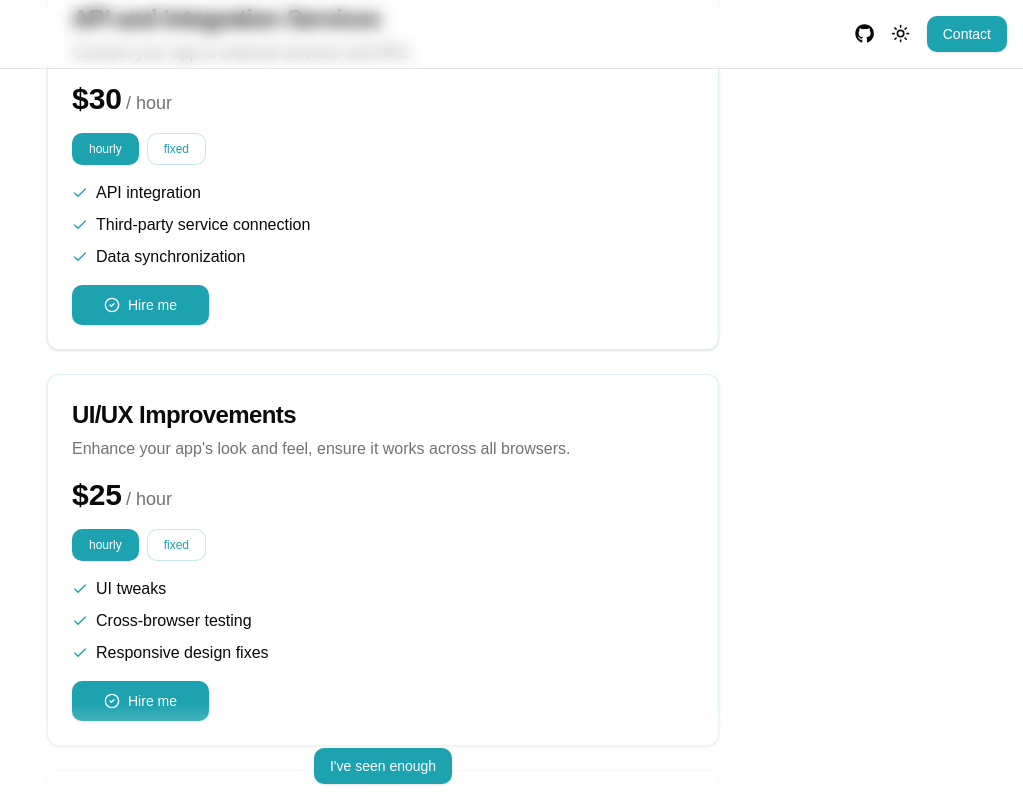
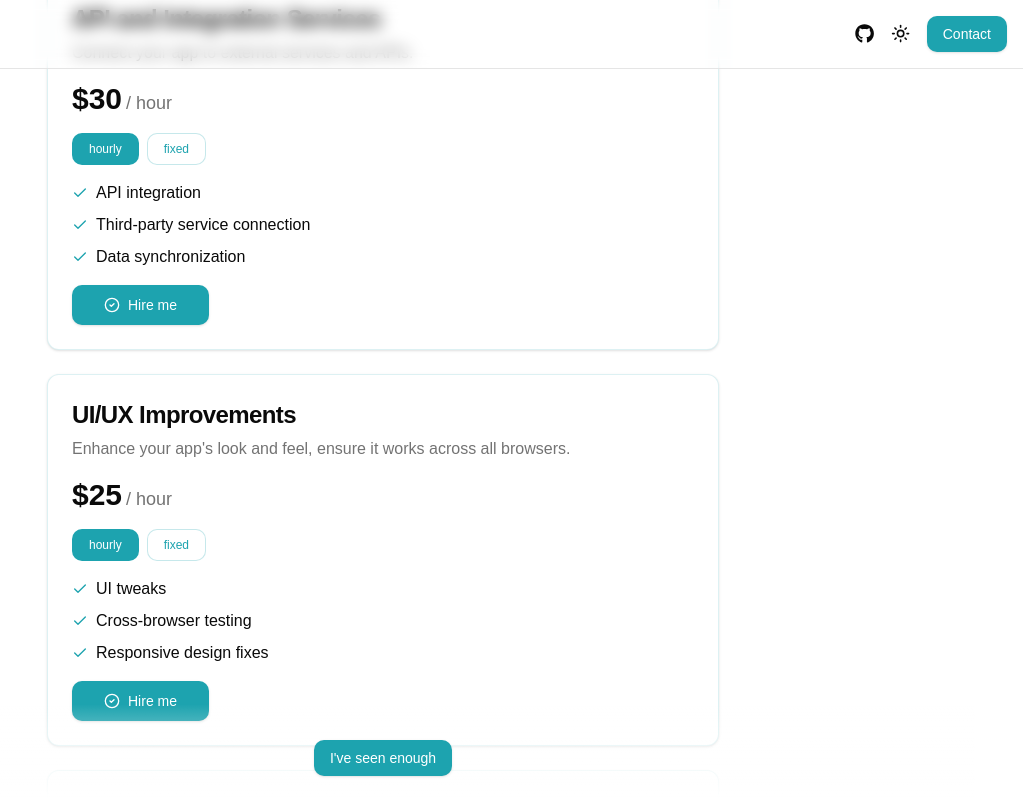
Before and after one commit to mazeincoding/maze-portfolio, a Next.js app: page / in a window 1280 px wide. Both pictures are taken after a click on the button "Show more services". Shown: the part 3317-4117 px from the top of the page, without its empty margins (257-1280 px from the left). Built offline with nearby package versions, Linux system fonts and the light colour scheme.

Commit message:
Moved "I've seen enough" button in hire section slightly more up

```diff
--- a/src/components/hire.tsx
+++ b/src/components/hire.tsx
@@ -116,7 +116,7 @@ export default function Hire() {
         ))}
         {show_all && (
           <>
-            <div className="flex justify-center sticky bottom-4 mt-4 z-50">
+            <div className="flex justify-center sticky bottom-6 mt-6 z-50">
               <Button onClick={() => set_show_all(false)}>
                 I've seen enough
               </Button>
```
